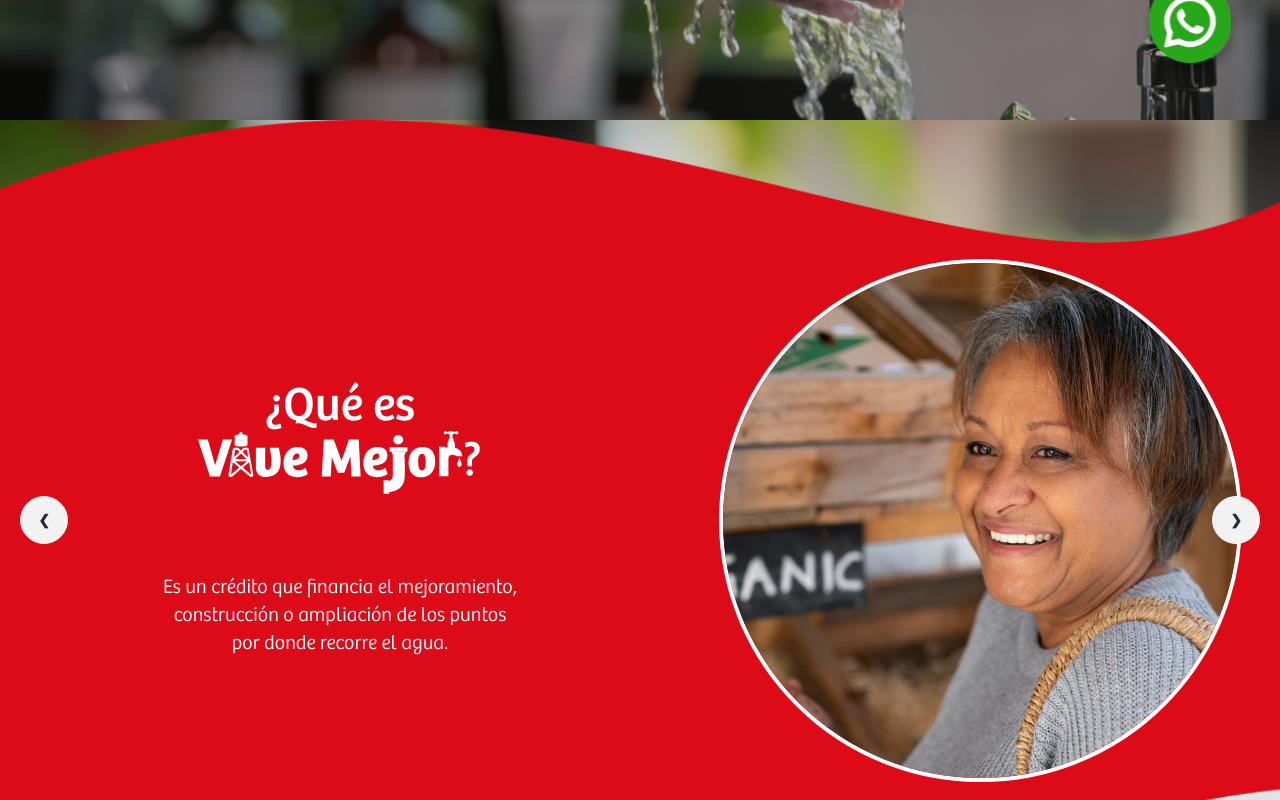
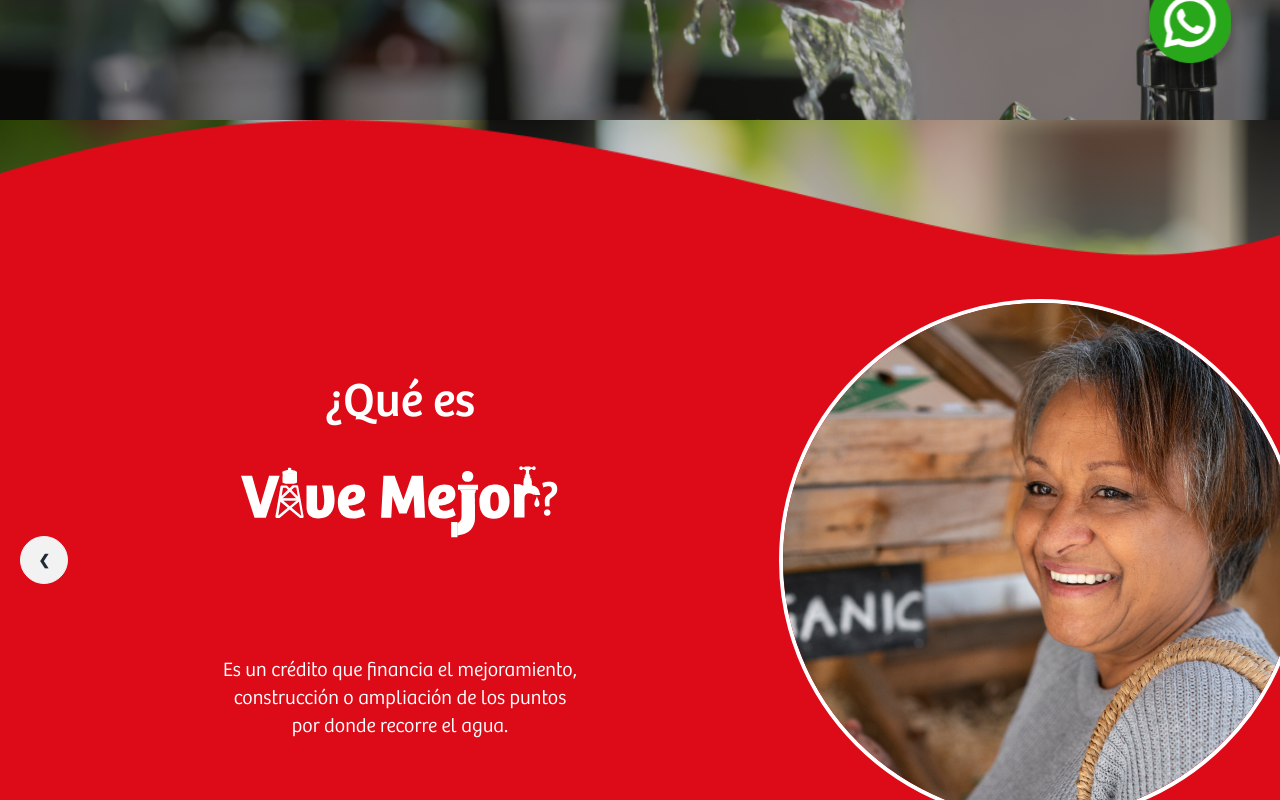
Before and after one commit to BJCDevelop/vive-mejor, a Next.js app: page / in a window 1280 px wide. Shown: the part 680-1480 px from the top of the page. Built offline with nearby package versions, Linux system fonts and the light colour scheme.

Commit message:
Fix things

```diff
--- a/src/components/Footer.tsx
+++ b/src/components/Footer.tsx
@@ -13,7 +13,7 @@ export default function Footer() {
   return (
     <footer className="bg-[#DD0B18] w-full">
       <nav className="mx-10 flex items-center justify-between p-6 lg:px-8" aria-label="Global">
-        <div className="hidden flex-col max-w-lg lg:flex-1 text-white gap-4 xl:flex">
+        <div className="hidden flex-col max-w-lg md:flex-1 text-white gap-4 xl:flex">
             <h2 className="font-['BreePeru-Light']">Links de interes</h2>
             <div className="grid grid-cols-4">
                 <div className="flex flex-col gap-2">
--- a/src/components/Navbar.tsx
+++ b/src/components/Navbar.tsx
@@ -34,7 +34,7 @@ export default function Navbar() {
 
         </div> */}
         <div className="hidden gap-6 items-center flex-1 lg:flex lg:justify-end">
-          <Link href="#" className="text-sm font-semibold leading-6 text-[#DD0B18] font-['BreePeru-Light']">
+          <Link href="#slide1" className="text-sm font-semibold leading-6 text-[#DD0B18] font-['BreePeru-Light']">
             Nosotros
           </Link>
           <Link href="#" className="text-sm font-semibold leading-6 text-[#DD0B18] font-['BreePeru-Light']">
--- a/src/pages/index.tsx
+++ b/src/pages/index.tsx
@@ -41,25 +41,28 @@ export default function Home() {
           </div>
         </div>
 
-        <div className='relative bg-gradient-to-b from-black/20 to-white w-full'>
-          <div className="carousel w-full h-auto bg-[url('/curvorojo.png')] bg-cover bg-no-repeat bg-center">
-            <div id="slide1" className="carousel-item grid grid-cols-2 relative w-full mx-10">
-              <div className="flex flex-col h-screen text-white items-center justify-center pl-10">
+        <div className="relative bg-gradient-to-b from-black/20 to-white w-full">
+          <div className="carousel w-full py-10 bg-[url('/curvorojo.png')] bg-cover bg-no-repeat bg-center">
+
+            <div id="slide1" className="carousel-item grid grid-cols-1 lg:grid-cols-2 relative w-full justify-evenly px-2 lg:px-20">
+              <div className="flex flex-col text-white items-center justify-center">
                 <span className="flex flex-row items-center justify-center gap-4">
                   <p className="font-normal font-['BreePeru-Regular'] text-xl lg:text-5xl">¿Qué es</p>
                 </span>
                 <span className="flex flex-row lg:flex-row items-center justify-center">
-                  <img src="/VIVE-MEJOR.svg" alt="Vive Mejor" className="w-200 h-100 lg:w-300 lg:h-150" />
+                  <img src="/VIVE-MEJOR.svg" alt="Vive Mejor" className="flex w-[120px] h-[60px] lg:hidden" />
+                  <img src="/VIVE-MEJOR.svg" alt="Vive Mejor" className="hidden w-[300px] h-[150px] lg:flex" />
                   <p className="font-normal font-['BreePeru-Regular'] text-lg lg:text-5xl">?</p>
                 </span>
-                <span className="flex flex-col items-center justify-center pt-20">
+                <span className="flex flex-col items-center justify-center lg:pt-20">
                   <p className="font-['BreePeru-Light'] font-normal text-md lg:text-xl text-center">Es un crédito que financia el mejoramiento,</p>
                   <p className="font-['BreePeru-Light'] font-normal text-md lg:text-xl text-center">construcción o ampliación de los puntos</p>
                   <p className="font-['BreePeru-Light'] font-normal text-md lg:text-xl text-center">por donde recorre el agua.</p>
                 </span>
               </div>
-              <div className="flex flex-col h-screen text-white items-center justify-center pl-10">
-                <img src="/mujer.png" alt="Vive Mejor" className="rounded-full border-white border-4 w-100 h-100" />
+              <div className="flex flex-col lg:h-screen text-white items-center justify-center">
+                <img src="/mujer.png" alt="Vive Mejor" className="rounded-full border-white border-4 flex lg:hidden w-60 h-60" />
+                <img src="/mujer.png" alt="Vive Mejor" className="rounded-full border-white border-4 hidden lg:flex w-100 h-100" />
               </div>
               <div className="absolute flex justify-between transform -translate-y-1/2 left-5 right-5 top-1/2">
                 <a href="#slide4" className="btn btn-circle">❮</a>
@@ -102,9 +105,9 @@ export default function Home() {
             </div>
 
             <div id="slide3" className="carousel-item flex flex-col text-white relative w-full justify-center items-center gap-6">
-              <div className="flex flex-col-reverse lg:flex-row justify-center items-center justify-items-center lg:gap-60 w-full">
+              <div className="flex flex-col-reverse lg:flex-row justify-center items-center justify-items-center px-20 lg:gap-60 w-full">
                 <div className="flex flex-col text-white items-center justify-center gap-10">
-                  <div className="flex flex-col items-center lg:items-left justify-left gap-2">
+                  <div className="flex flex-col items-center lg:items-center justify-around gap-2">
                     <p className="font-normal font-['BreePeru-Regular'] text-xl lg:text-5xl pb-10">Nuestros Beneficios</p>
                     <div className="font-['BreePeru-Light'] grid grid-cols-1 justify-start badge badge-outline border-0 rounded-full px-10 w-full h-20 bg-white/20 text-xs lg:text-lg">
                       <p>Destinado a cubrir las necesidades básicas de los</p>
@@ -133,7 +136,8 @@ export default function Home() {
             <div id="slide4" className="carousel-item flex flex-col gap-10 lg:grid lg:grid-cols-2 items-center justify-center relative w-full">
               <div className="flex flex-col text-white items-center justify-center pl-10 gap-6 lg:gap-20">
                 <p className="font-normal font-['BreePeru-Regular'] text-xl lg:text-5xl">¿Cómo puedo obtenerlo?</p>
-                <img src="/alegre.png" alt="Vive Mejor" className="rounded-full sm:w-60 sm:h-60 w-80 h-80 border-white border-4" />
+                <img src="/alegre.png" alt="Vive Mejor" className="flex lg:hidden rounded-full w-60 h-60 border-white border-4" />
+                <img src="/alegre.png" alt="Vive Mejor" className="hidden lg:flex rounded-full w-100 h-100 border-white border-4" />
                 <a href="https://cutt.ly/holaprestamo" target="_blank" rel="noopener noreferrer">
                   <button type="submit" className="text-[#DD0B18] font-['BreePeru-Regular']  bg-white focus:ring-4 focus:outline-none font-medium rounded-lg text-2xl w-auto sm:w-auto px-5 py-2.5 text-center">¡INICIA AQUÍ!</button>
                 </a>
@@ -174,7 +178,7 @@ export default function Home() {
               <p className="text-black font-['BreePeru-Light'] text-xl hidden lg:flex">a vivir mejor!</p>
               <p className="text-black font-['BreePeru-Light'] text-md font-bold flex lg:hidden">¡Adquiere tu crédito y empieza a vivir mejor!</p>
             </div>
-            <div className="flex flex-col text-white items-center justify-center shadow-xl bg-[#DD0B18] my-20 py-10 rounded-xl">
+            <div className="flex flex-col text-white items-center justify-center shadow-2xl bg-[#DD0B18] my-20 py-10 rounded-xl">
               <form className='flex flex-col px-10 justify-center'>
                 <h1 className="text-center text-xl font-normal font-['BreePeru-Light']">Consulta tu crédito al instante</h1>
                 <div className="relative z-0 my-6 group">
@@ -232,7 +236,7 @@ export default function Home() {
 
             <ul className="flex flex-wrap justify-center -mb-px" id="myTab" data-tabs-toggle="#myTabContent" role="tablist">
               <li className="mr-2" role="presentation">
-                <button className="font-['BreePeru-Light'] inline-block text-gray-500 hover:text-gray-600 hover:border-gray-300 rounded-t-lg py-4 px-4 text-lg font-medium text-center border-transparent border-b-2 active" id="profile-tab" data-tabs-target="#profile" type="button" role="tab" aria-controls="profile" aria-selected="false">Perfil</button>
+                <button className="font-['BreePeru-Light'] inline-block text-gray-500 hover:text-gray-600 hover:border-gray-300 rounded-t-lg py-4 px-4 text-lg font-medium text-center border-transparent border-b-2 active" id="profile-tab" data-tabs-target="#profile" type="button" role="tab" aria-controls="profile" aria-selected="true">Perfil</button>
               </li>
               <li className="mr-2" role="presentation">
                 <button className="font-['BreePeru-Light'] inline-block text-gray-500 hover:text-gray-600 hover:border-gray-300 rounded-t-lg py-4 px-4 text-lg font-medium text-center border-transparent border-b-2 active:bg-red" id="dashboard-tab" data-tabs-target="#dashboard" type="button" role="tab" aria-controls="dashboard" aria-selected="true">Requisitos</button>
```
